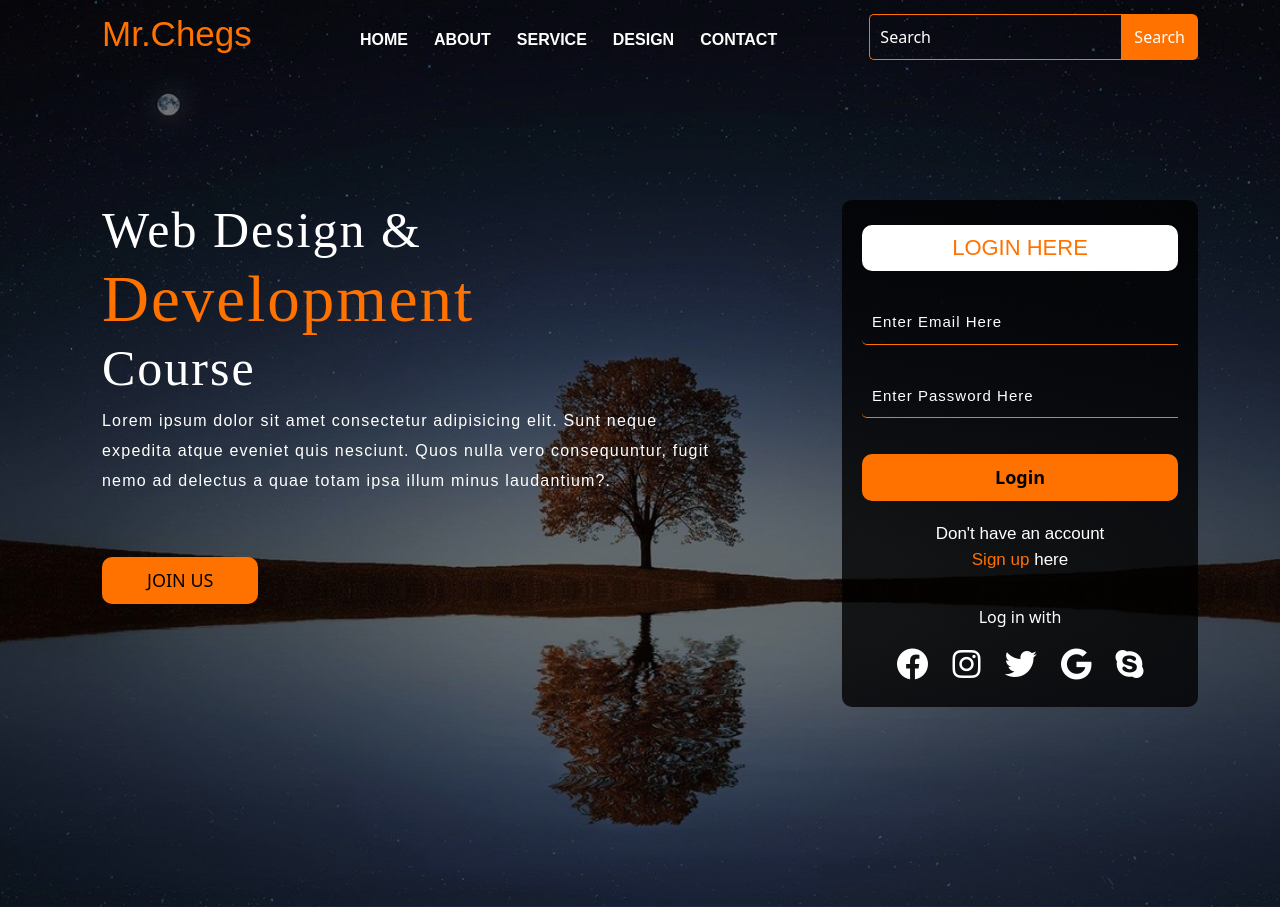
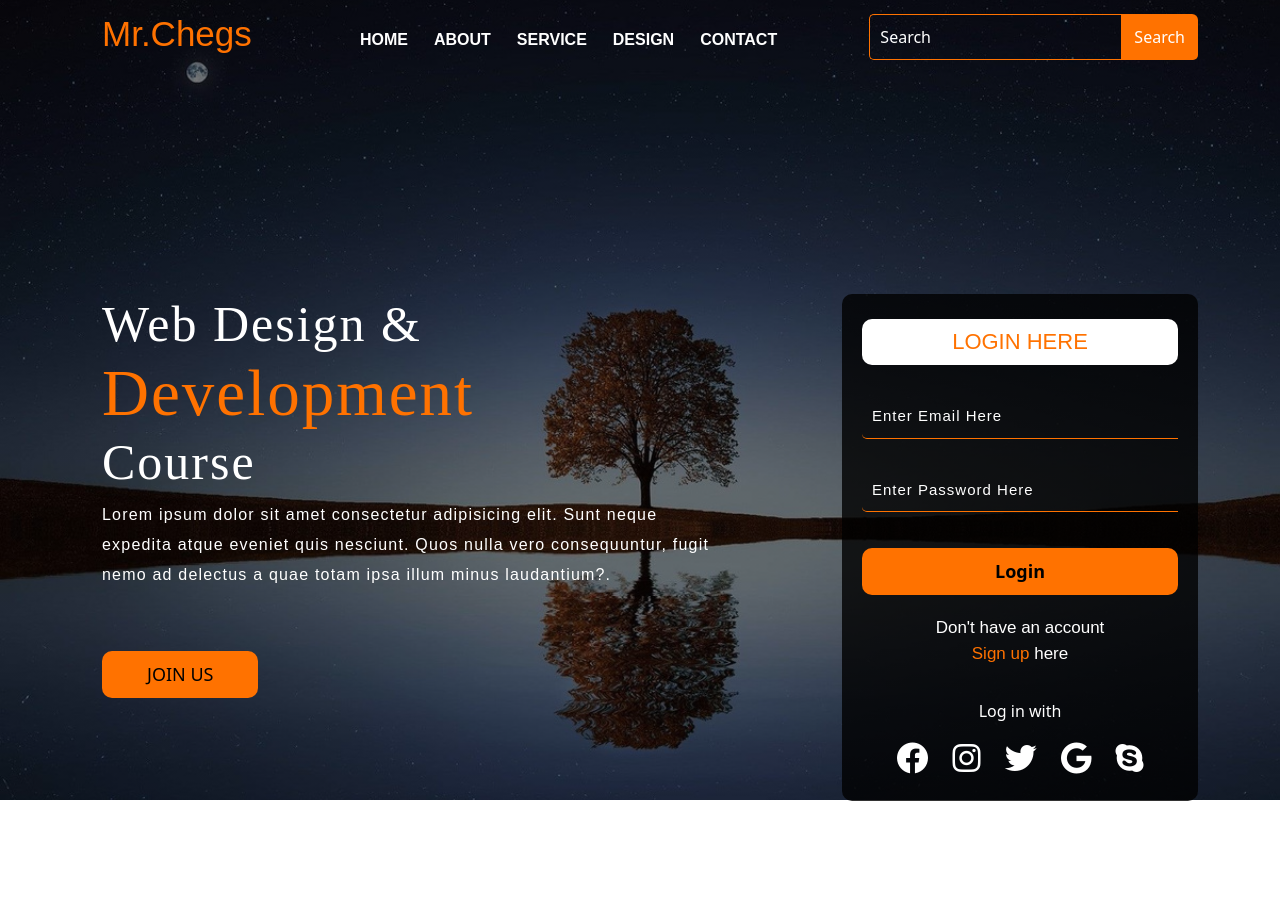
Before and after one commit to Mr-Rafiqul-Islam/Responsive-Login-Page-, a plain HTML site: page index.html in a window 1280 px wide. After the commit the page ends 801 px from the top, so only its background shows below. Drawn offline with Linux system fonts and the light colour scheme.

Commit message:
Update style.css
Banner part

```diff
--- a/css/style.css
+++ b/css/style.css
@@ -73,12 +73,13 @@ header form button:hover{
 /* Header Ends HERE  */
 
 /* Banner Starts HERE  */
-#banner{
+#banner {
     background: linear-gradient(to top, rgba(0,0,0,0.5)50%,rgba(0,0,0,0.5)50%), url(../images/1.jpg);
     background-size: cover;
     background-position: center;
     background-repeat: no-repeat;
-    padding: 200px 0;
+    padding: 294px 0;
+    height: 100vh;
 }
 .banner_content{
     padding-left: 20px;
```
